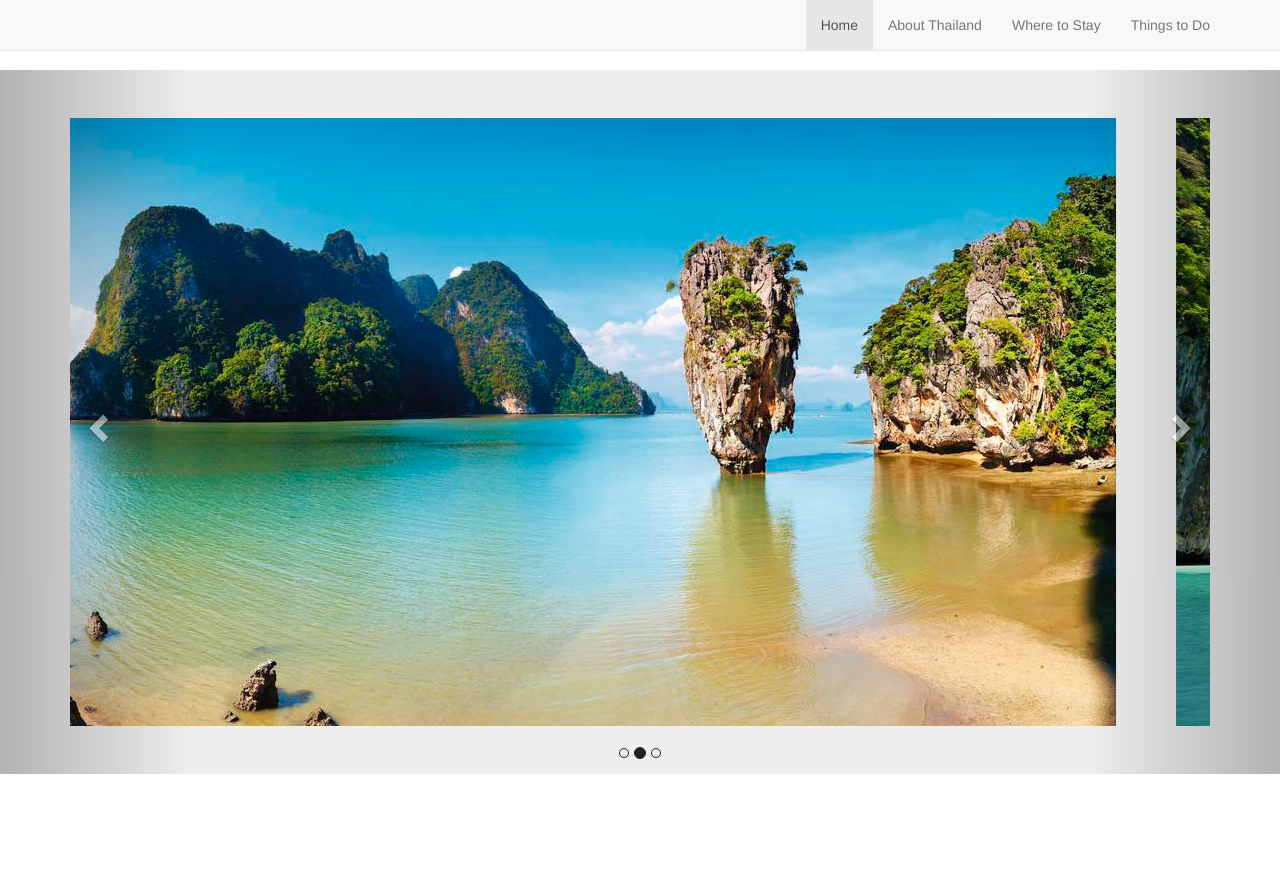
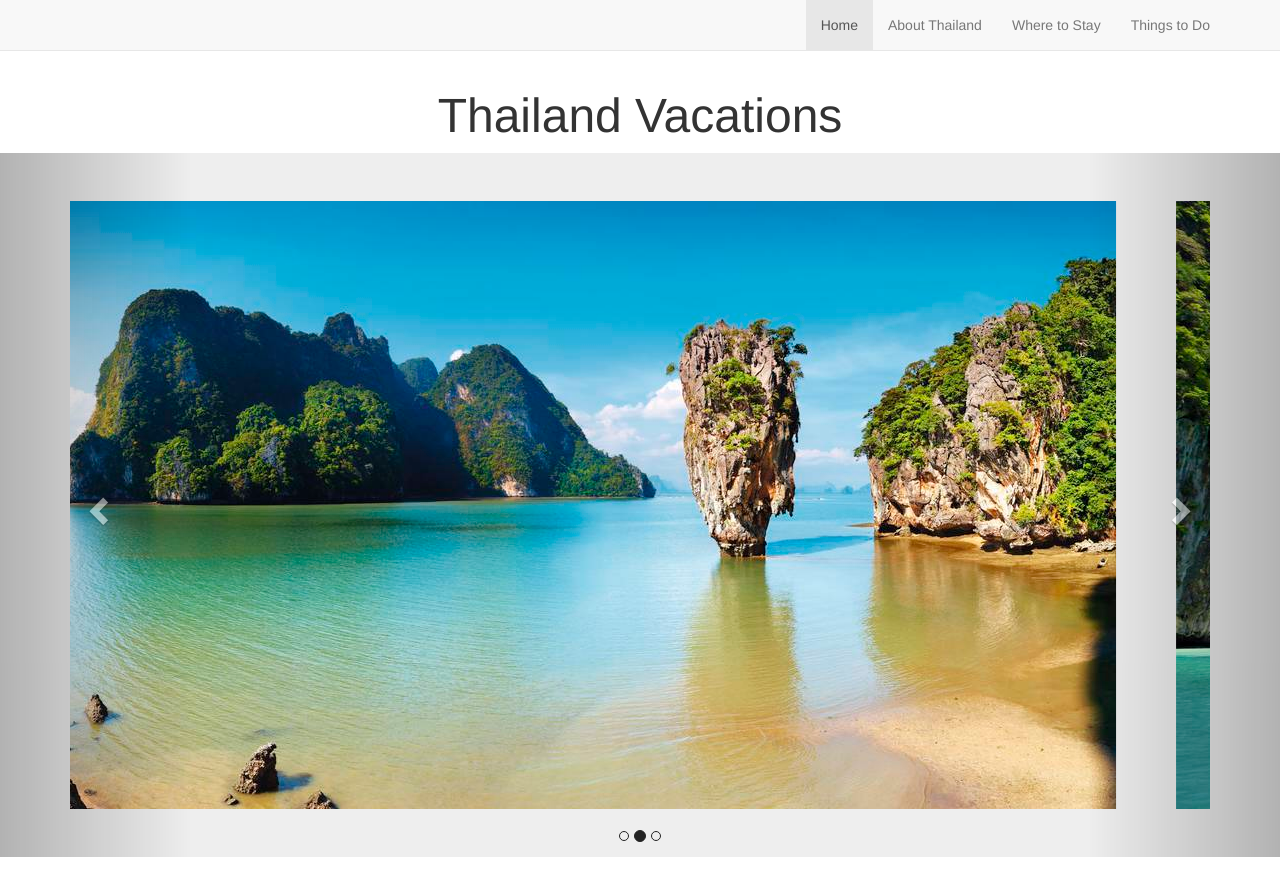
Before and after one commit to sheenanick/vacation-website, a plain HTML site: page index.html in a window 1280 px wide. Before the commit the page ends 804 px from the top, so only its background shows below. Drawn offline with nearby package versions, Linux system fonts and the light colour scheme.

Commit message:
add title to index

```diff
--- a/css/styles.css
+++ b/css/styles.css
@@ -4,6 +4,11 @@ body {
 
 img {
   margin: auto;
+}
+
+.main-title {
+  text-align: center;
+  font-size: 48px;
 }
 
 .carousel-indicators {
--- a/index.html
+++ b/index.html
@@ -28,6 +28,7 @@
         </div>
       </div>
     </nav>
+    <h1 class="main-title">Thailand Vacations</h1>
     <div id="myCarousel" class="carousel slide jumbotron" data-ride="carousel">
       <div class="container">
         <ol class="carousel-indicators">
```
